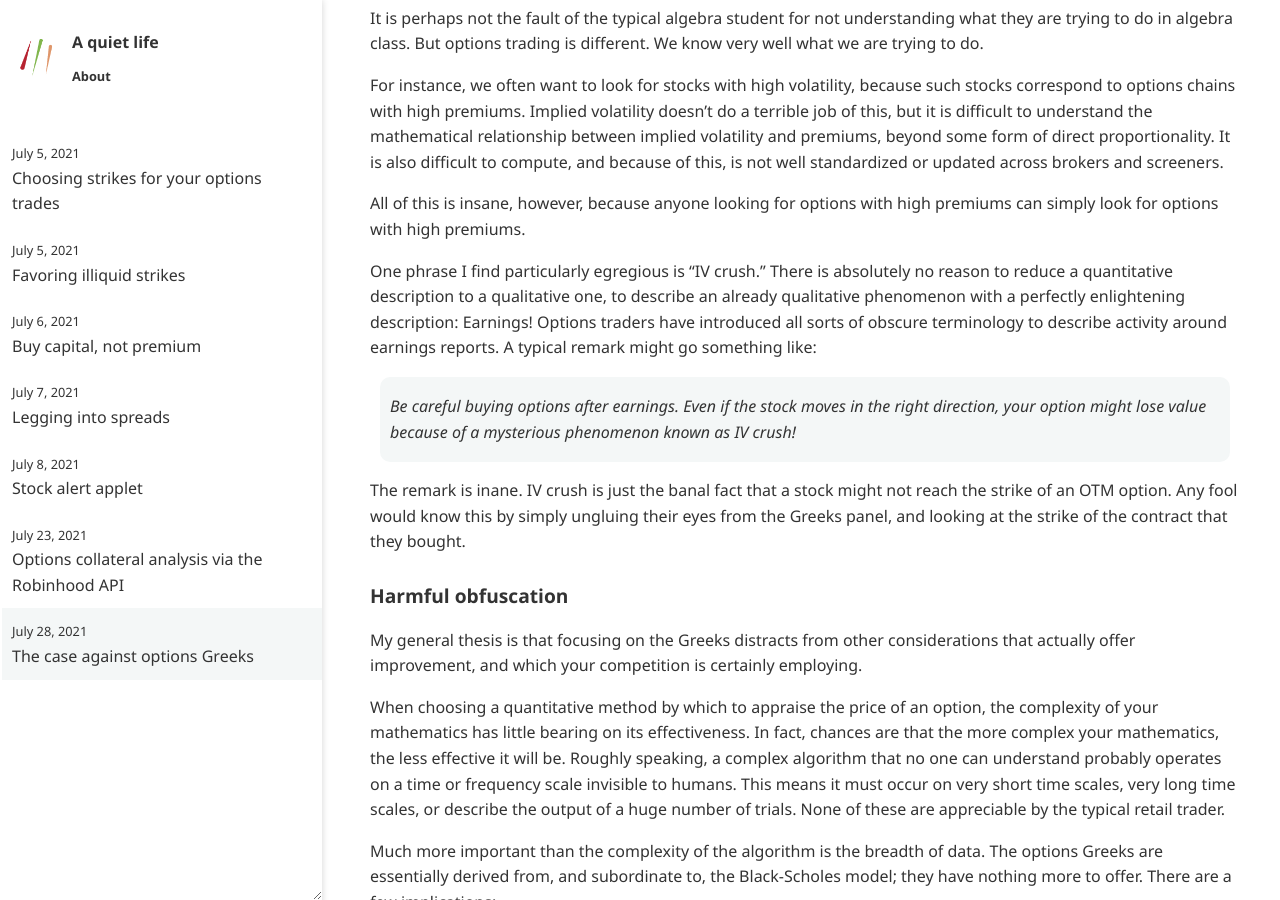
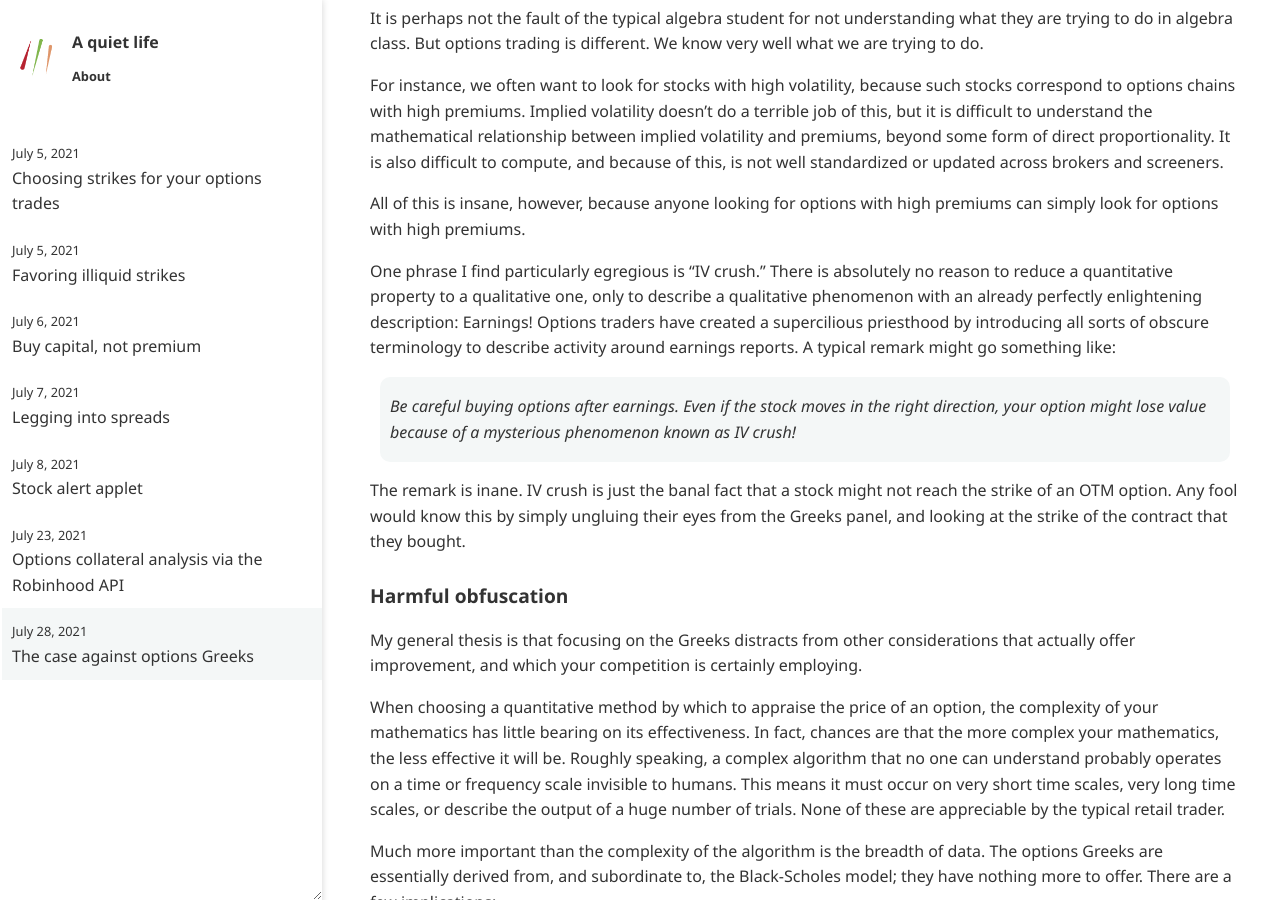
Before and after one commit to ansyblenetwork/aquietlife, a Jekyll site: the page built from _posts/2021-07-28-greeks.md, in a window 1280 px wide and 900 px high, scrolled down 839 px. Built offline with Jekyll 4.4.1, drawn with Linux system fonts in a browser that asks for light colours.

Commit message:
Update 2021-07-28-greeks.md

```diff
--- a/_posts/2021-07-28-greeks.md
+++ b/_posts/2021-07-28-greeks.md
@@ -23,7 +23,7 @@ For instance, we often want to look for stocks with high volatility, because suc
 
 All of this is insane, however, because anyone looking for options with high premiums can simply look for options with high premiums.
 
-One phrase I find particularly egregious is "IV crush." There is absolutely no reason to reduce a quantitative description to a qualitative one, to describe an already qualitative phenomenon with a perfectly enlightening description: Earnings! Options traders have introduced all sorts of obscure terminology to describe activity around earnings reports. A typical remark might go something like:
+One phrase I find particularly egregious is "IV crush." There is absolutely no reason to reduce a quantitative property to a qualitative one, only to describe a qualitative phenomenon with an already perfectly enlightening description: Earnings! Options traders have created a supercilious priesthood by introducing all sorts of obscure terminology to describe activity around earnings reports. A typical remark might go something like:
 
 > Be careful buying options after earnings. Even if the stock moves in the right direction, your option might lose value because of a mysterious phenomenon known as IV crush!
 
```
